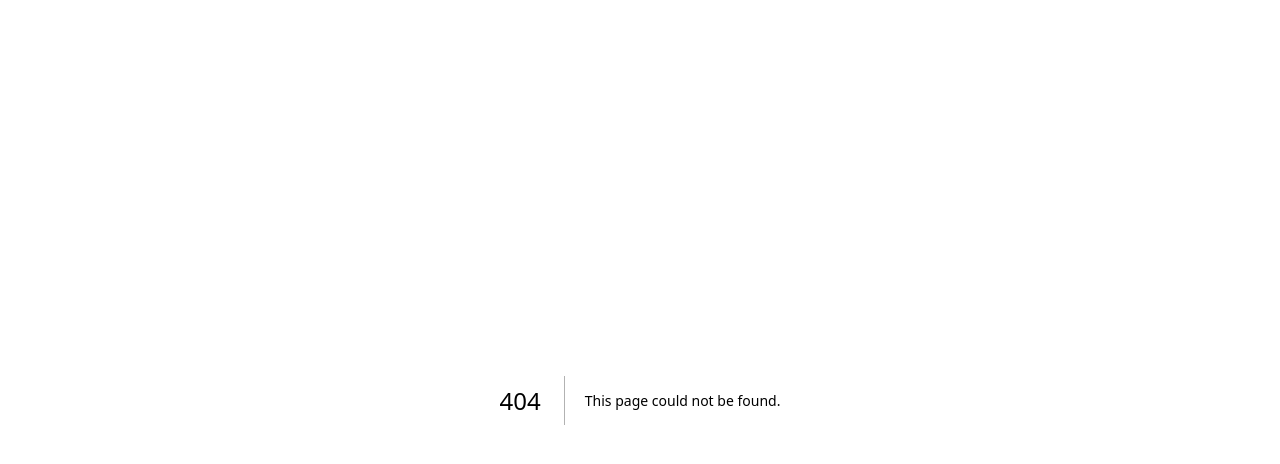
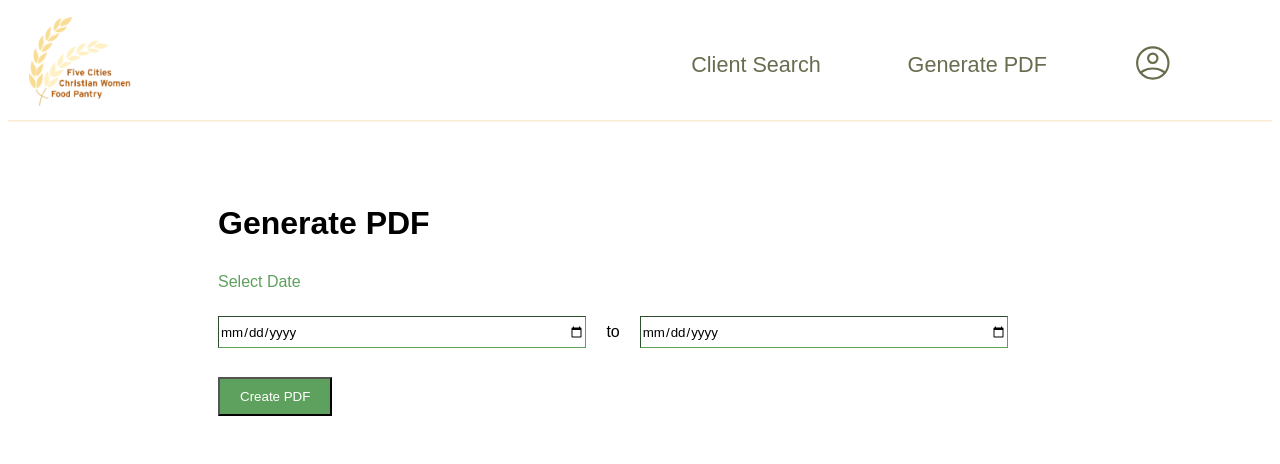
Before and after one commit to hack4impact-calpoly/five-cities-food-pantry, a Next.js app: page /report in a window 1280 px wide. Before the commit this address had no page. Shown: the top 464 px of the page. Built offline with nearby package versions, Linux system fonts and the light colour scheme.

Commit message:
feat: Report Generator UI and navbar routing

```diff
--- /dev/null
+++ b/src/app/report/page.tsx
@@ -0,0 +1,21 @@
+import style from "./report.module.css";
+import Navbar from "../components/Navbar";
+
+export default function ReportGenerator() {
+    return <div>
+        <Navbar></Navbar>
+        <div className={style.reportPage}>
+
+        <h1 className={style.header}>Generate PDF</h1>
+        <p className={style.subheader}>Select Date</p>
+
+        <div className={style.dateEntry}>
+        <input className={style.dateItem} type="date" id="from" min="2010-01-01" required></input>
+        <p style={{marginRight: 20}}>to</p>
+        <input className={style.dateItem} type="date" id="to" min="2010-01-01" required></input>
+        </div>
+
+        <button className={style.createButton}>Create PDF</button>
+        </div>
+        </div>;
+  }
--- /dev/null
+++ b/src/app/report/report.module.css
@@ -0,0 +1,42 @@
+.reportPage {
+    font-family: "Interstate", sans-serif;
+    background-color: white;
+    padding: 10px;
+    margin-top: 50px;
+    margin-left: 200px;
+}
+
+.header {
+    background-color: white;
+    padding-bottom: 10px;
+}
+
+.subheader {
+    color: rgb(94, 161, 94);
+}
+
+.dateEntry {
+    display:flex;
+    flex-direction: row;
+    justify-content: left;
+    align-items: center;
+    padding-bottom: 10px;
+}
+
+.dateItem {
+    height: 30px;
+    width: 35%;
+    margin-right: 20px;
+    border-color: rgb(94, 161, 94);
+    border-width: 0.5px;
+    font-family: "Interstate", sans-serif;
+}
+
+.createButton {
+    margin-top: 10px;
+    padding: 10px;
+    padding-left: 20px;
+    padding-right: 20px;
+    background-color: rgb(94, 161, 94);
+    color: white;
+}
```
